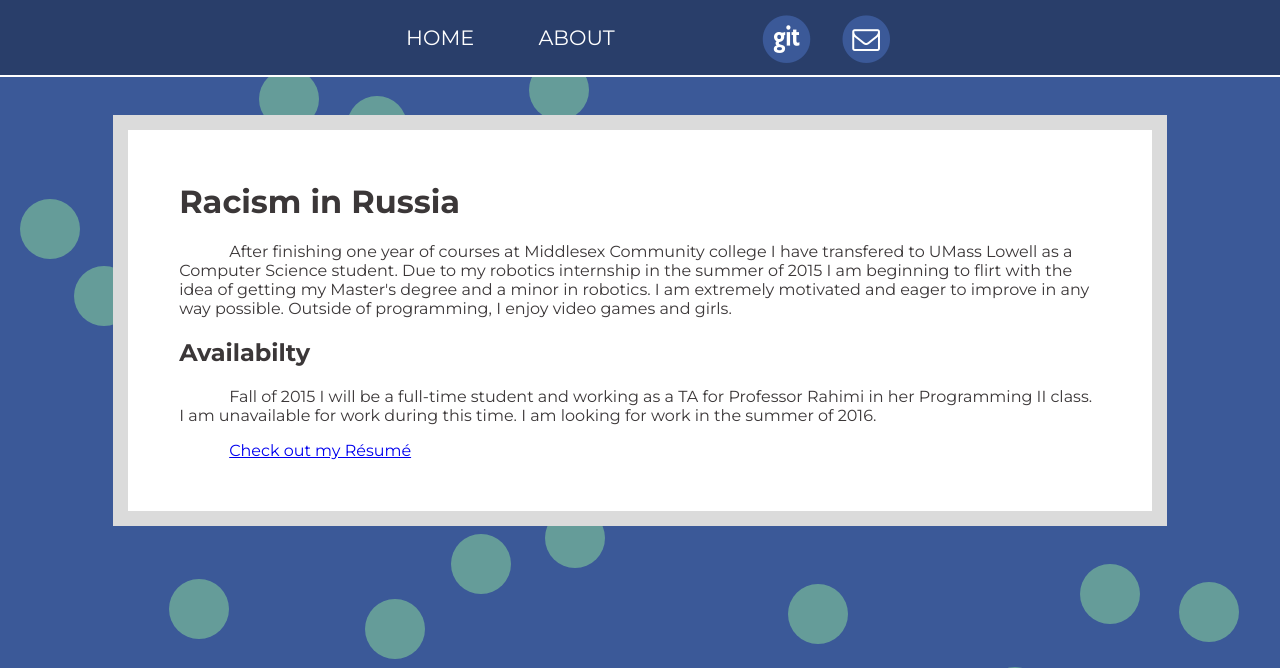
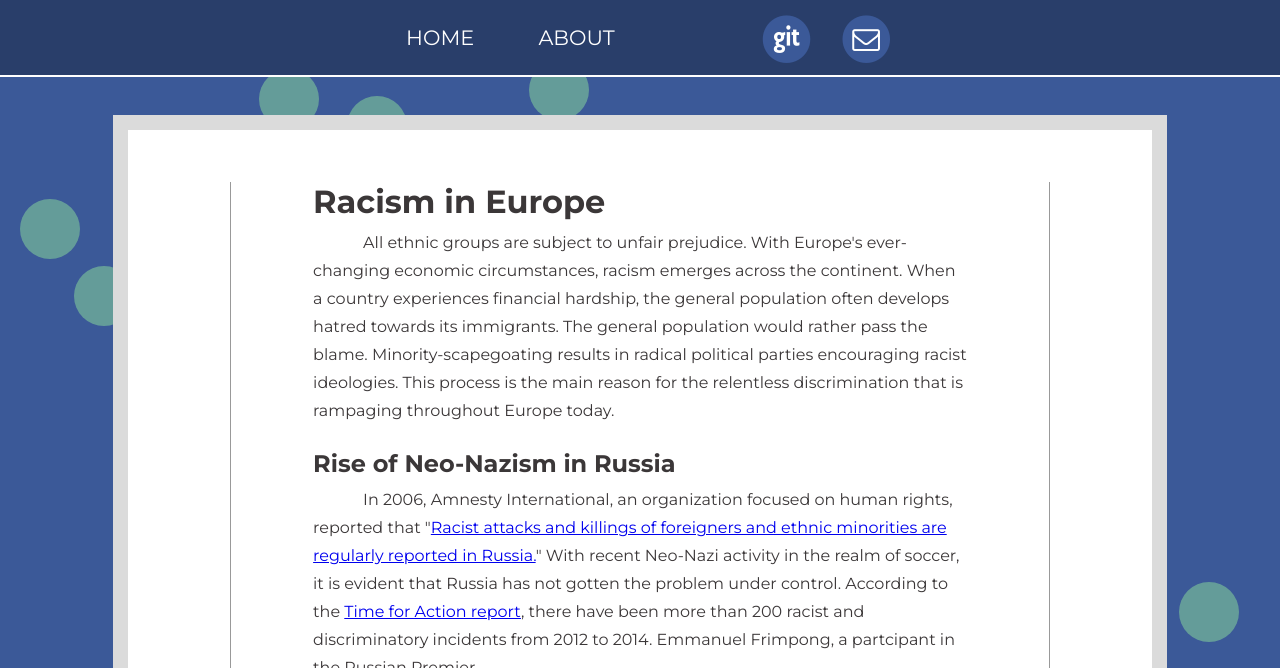
Before and after one commit to idkm23/chrismunroe.pw, a PHP site: page /ethics.php in a window 1280 px wide. Shown: the top 668 px of the page. Run offline with PHP 8.4, Linux system fonts and the light colour scheme; some libraries are stand-ins or nearby versions; grey boxes are pictures that could not be loaded.

Commit message:
built out the first case study, also made the background and balls position absloute

```diff
--- a/background.js
+++ b/background.js
@@ -1,5 +1,5 @@
 var BASE_SPEED = 6, MAX_SPEED = 40, RADIUS = 30;
-var bckDiv = document.getElementById("main");
+var bckDiv = document.getElementById("background");
 var ball_count = 0, BALL_COUNT_MAX = 20;
 var balls = [];
 
@@ -12,7 +12,7 @@ function Ball() {
 	this.y = Math.random() * (bckDiv.offsetHeight - RADIUS*2);
 	this.speed = BASE_SPEED;
 	this.theta = Math.random() * Math.PI * 2;
-	this.div = document.createElement("div" + ball_count++);
+	this.div = document.createElement("ball_" + ball_count++);
 	this.styleDiv();
 }
 
@@ -22,7 +22,7 @@ Ball.prototype.styleDiv = function() {
   	this.div.style.width = RADIUS*2 + "px";
   	this.div.style.background = "#77BA9B";
   	this.div.style.borderRadius = "50%";
-  	this.div.style.position = "absolute";
+  	this.div.style.position = "fixed";
   	this.div.style.top = this.x + "px";
   	this.div.style.left = this.y + "px";
   	this.div.style.cursor = "pointer";
--- a/css/main.css
+++ b/css/main.css
@@ -6,9 +6,8 @@ body {
 INC/NAVBAR
 #######################*/
 
-#main {
-  position: absolute;
-  top: 0;
+#background {
+  position: fixed;
   left: 0;
   width: 100%;
   height: 100%;
@@ -99,7 +98,9 @@ body {
     background-color: #fff; //rgba(10, 10, 10, 0.5);
     border: 15px solid rgba(1, 1, 1, 0.14);
     color: #3B3738;
+}
 
+#abWrap {
     -webkit-animation-name: aPhase;
     -webkit-animation-iteration-count: once;
     -webkit-animation-timing-function: ease-out;
@@ -140,8 +141,30 @@ ETHICS PROJECT
 
 #etWrap {
 	width: 80%;
+	margin-bottom: 3%;s
+}
+
+#etInWrap {
+	border-left: 1px solid #999;
+	border-right: 1px solid #999;
+	margin-left: 10%;
+	margin-right: 10%;
+}
+
+#etWrap h1, #etWrap h2 {
+	display: block;
+	margin: 0 10% 0 10%;
 }
 
 #etWrap p {
+	display: block;
+	margin: 1% 10% 3% 10%;
 	text-indent: 50px;
+	width: 80%;
+	line-height: 1.75em;
 }
+
+#emman_vid {
+	float: right;
+	margin: 2%;
+}
--- a/ethics.php
+++ b/ethics.php
@@ -2,10 +2,9 @@
 
     <div id = "etWrap">
     	<div id = "etInWrap">
-        	<h1>Racism in Russia</h2>
-            <p>After finishing one year of courses at Middlesex Community college I have transfered to UMass Lowell as a Computer Science student. Due to my robotics internship in the summer of 2015 I am beginning to flirt with the idea of getting my Master's degree and a minor in robotics. I am extremely motivated and eager to improve in any way possible. Outside of programming, I enjoy video games and girls.</p>
-    		<h2>Availabilty</h2>
-            <p>Fall of 2015 I will be a full-time student and working as a TA for Professor Rahimi in her Programming II class.  I am unavailable for work during this time. I am looking for work in the summer of 2016.</p>
-            <p><a href = "resume.pdf">Check out my Résumé</a></p>
+        	<h1>Racism in Europe</h2>
+            <p>All ethnic groups are subject to unfair prejudice. With Europe's ever-changing economic circumstances, racism emerges across the continent. When a country experiences financial hardship, the general population often develops hatred towards its immigrants. The general population would rather pass the blame. Minority-scapegoating results in radical political parties encouraging racist ideologies. This process is the main reason for the relentless discrimination that is rampaging throughout Europe today.</p>
+    		<h2>Rise of Neo-Nazism in Russia</h2>
+            <p>In 2006, Amnesty International, an organization focused on human rights, reported that "<a href = "https://www.amnesty.org/en/documents/EUR46/022/2006/en/">Racist attacks and killings of foreigners and ethnic minorities are regularly reported in Russia.</a>" With recent Neo-Nazi activity in the realm of soccer, it is evident that Russia has not gotten the problem under control. According to the <a href = "http://www.farenet.org/wp-content/uploads/2015/02/SOVA-monitoring-report.pdf#page=8">Time for Action report</a>, there have been more than 200 racist and discriminatory incidents from 2012 to 2014. <iframe id = "emman_vid" width="460" height="315" src="https://www.youtube.com/embed/_8NvC0CyEwo?start=7" frameborder="0" allowfullscreen></iframe>Emmanuel Frimpong, a partcipant in the Russian Premier League match, was Russia's most recent victim. After a red card was raised, Frimpong claims to be <a href = "http://www.dailymail.co.uk/sport/sportsnews/article-3170953/Emmanuel-Frimpong-banned-two-games-sticking-middle-finger-Spartak-Moscow-fans-alleged-racist-abuse.html">subject to monkey chants from the crowd</a>. The player reacted with an offensive gesture and recieved a two game ban for his actions. The accused fans were not punished.</p>
         </div>
     </div>
--- a/inc/navBar.php
+++ b/inc/navBar.php
@@ -11,7 +11,10 @@
         <link rel = "stylesheet" href = "css/responsive.css">
 	</head>
 
-	<body id = "main">
+	<body>
+
+        <div id = "background">
+        </div>
 
     	<div id="navBar">
         	<ul id = "mainButton" class = "menu">
```
